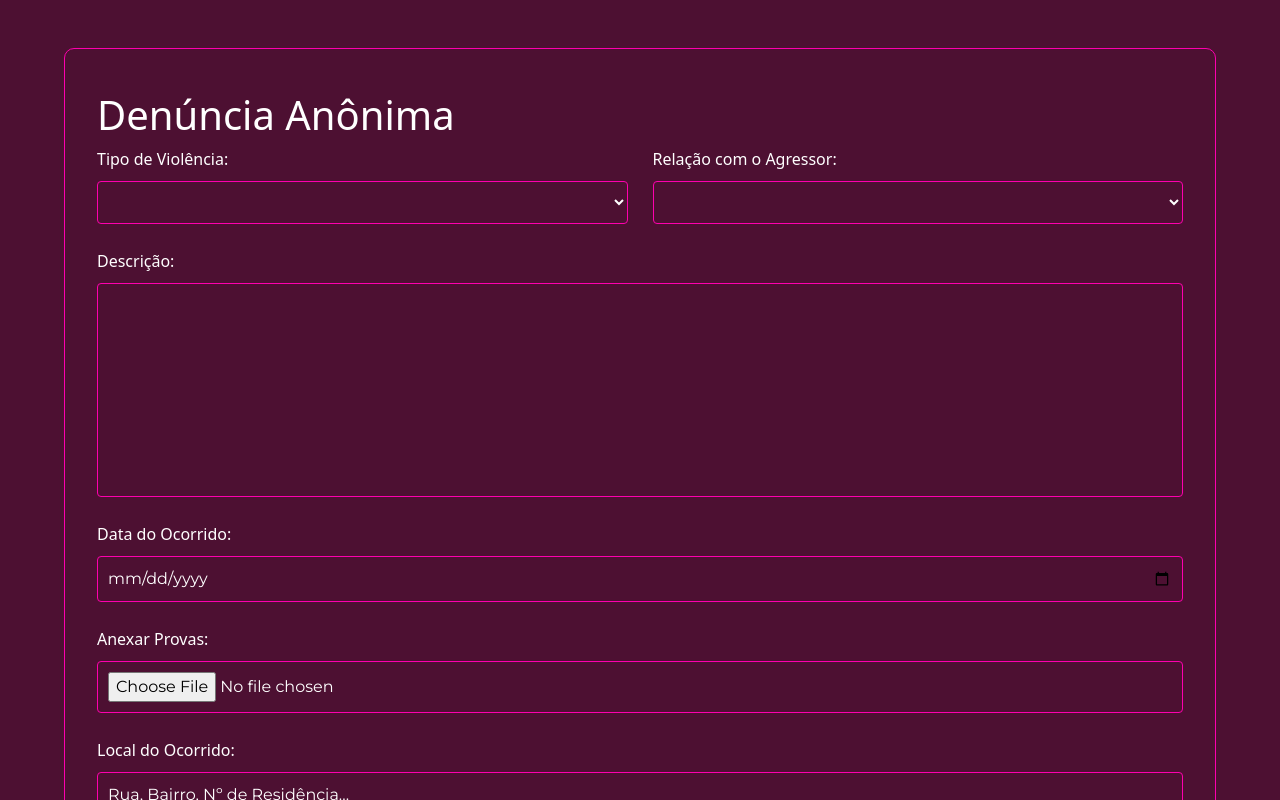
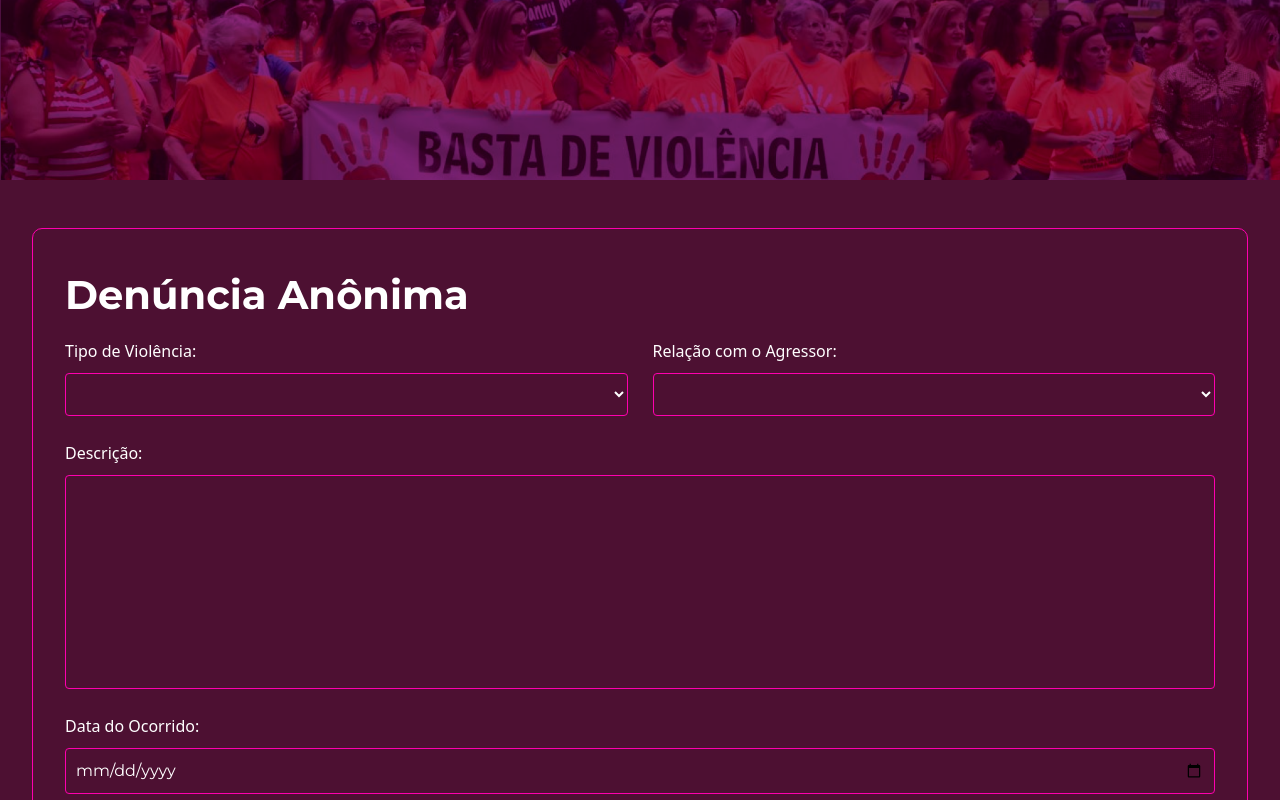
Before and after one commit to LucasGuedes-s/Libertlla, a Vue app in the folder front-end/: page /formulariodedenuncia in a window 1280 px wide. Shown: the top 800 px of the page. Built offline with nearby package versions, Linux system fonts and the light colour scheme.

Commit message:
Alterações na Página de Formulário de Denuncia

```diff
--- a/front-end/src/views/FormularioDenunciaView.vue
+++ b/front-end/src/views/FormularioDenunciaView.vue
@@ -1,4 +1,8 @@
 <template>
+<div>
+    <header>
+        <img src="../assets/imagemcabeçalho.png" alt="Imagem de Cabeçalho" class="header-image">
+    </header>
     <div class="form-container">
         <h1>Denúncia Anônima</h1>
         <form @submit.prevent="realizarDenuncia">
@@ -51,27 +55,31 @@
 
         </form>
     </div>
+</div>
 </template>
 
 <style scoped>
 body {
     background-color: #4D1032 !important;
-    font-family: 'Montserrat', sans-serif;
+    font-family:  "Montserrat", sans-serif;
     margin: 0;
     padding: 0;
 }
 
-header{
-    width: 100%;
-    height: auto;
+header img {
+    width: 100%; /* Imagem vai ocupar toda a largura disponível */
+    height: auto; /* Manter a proporção da imagem */
 }
 
 h1 {
     margin-top: 10px;
+    margin-bottom: 20px;
+    font-family:  "Montserrat", sans-serif;
+    font-weight: bold;
 }
 
 .form-container {
-    width: 90%;
+    width: 95%;
     margin: 48px auto;
     padding: 32px;
     border-radius: 10px;
@@ -109,6 +117,7 @@ form {
 
 ::placeholder {
     color: white;
+    font-size: 14px;
 }
 
 select option:hover {
```
